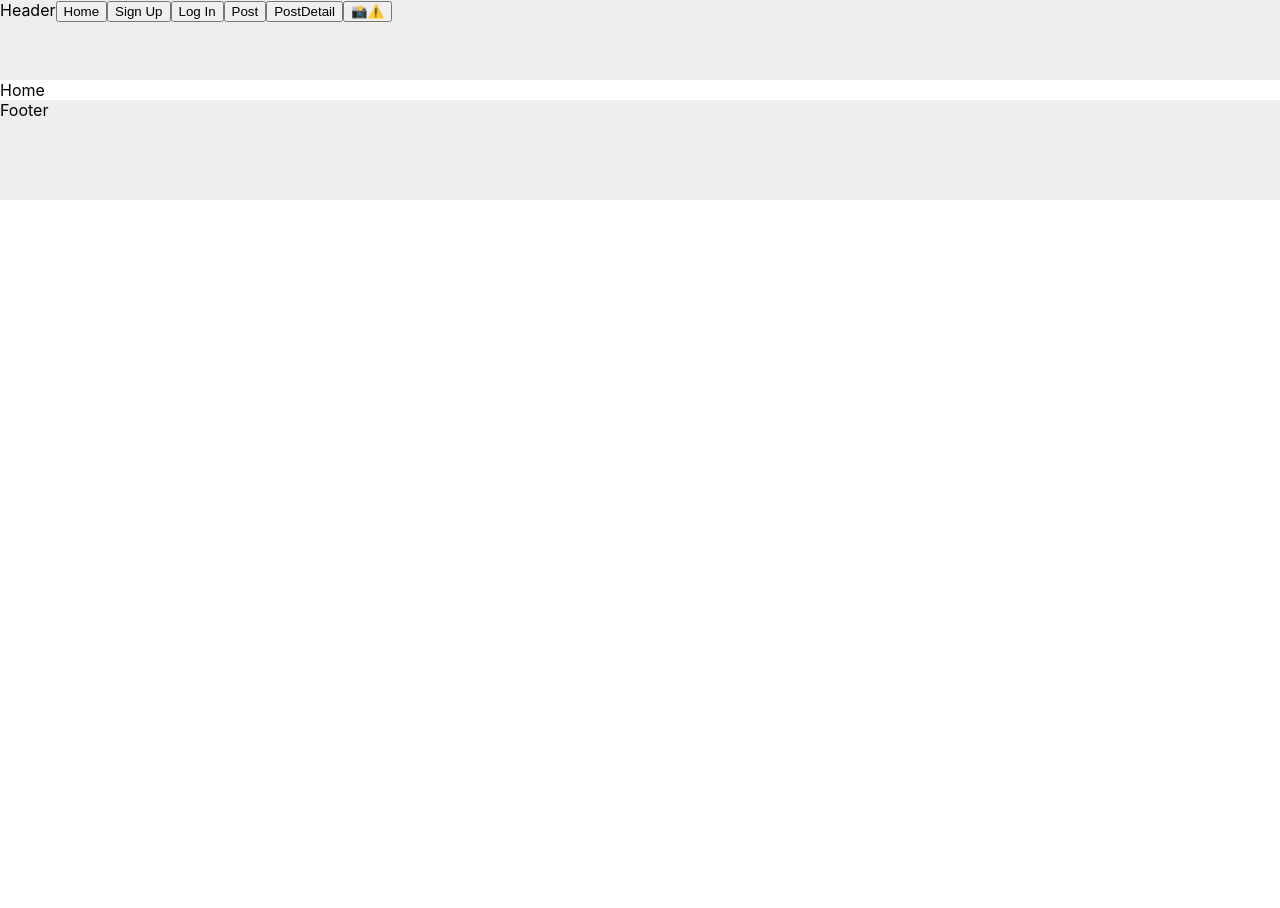
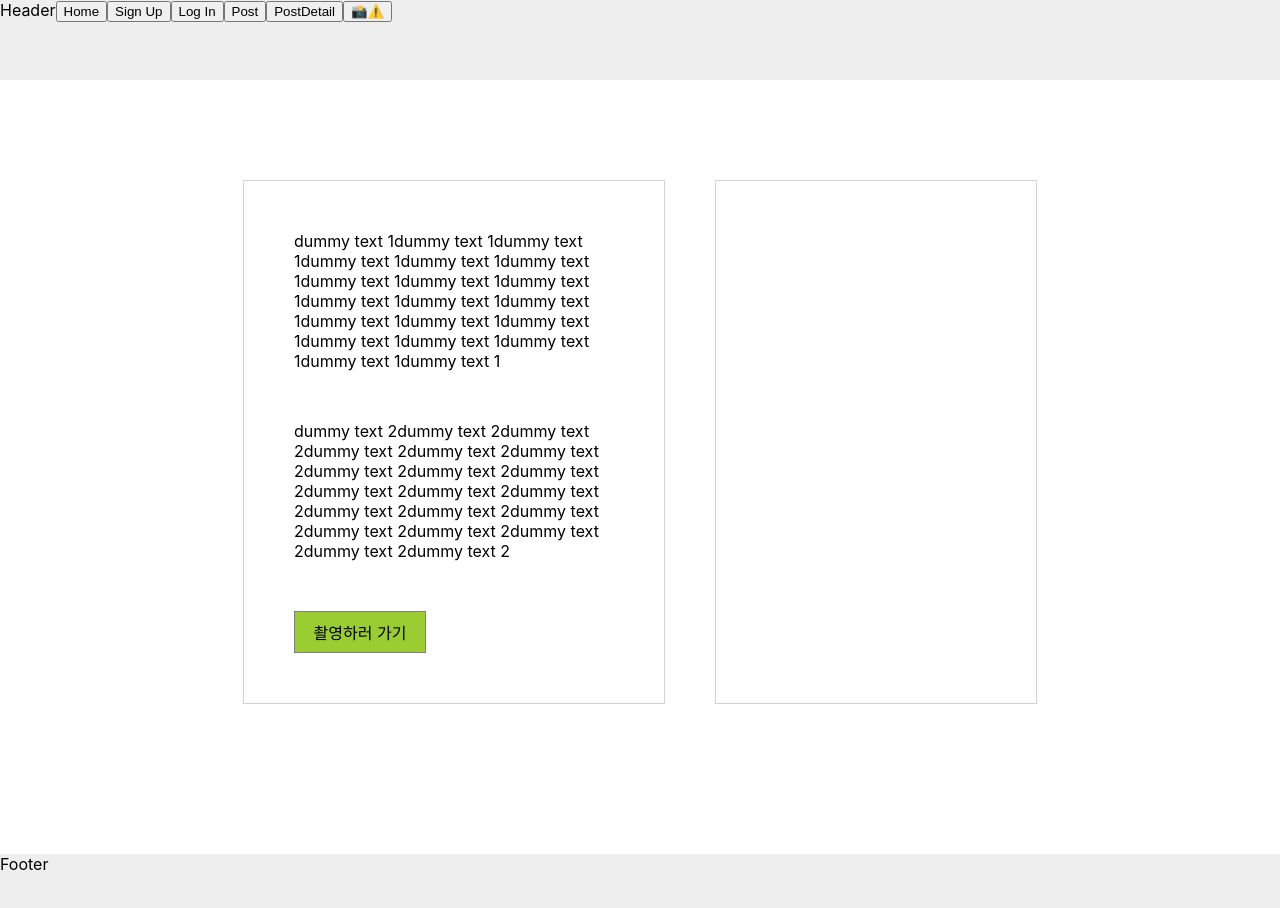
Before and after one commit to Moment-Film/Moment_Film_Frontend, a React (Create React App) app: page / in a window 1280 px wide. Shown: the top 908 px of the page. Before the commit the page ends 800 px from the top, so only its background shows below. Built offline with nearby package versions, Linux system fonts and the light colour scheme; no server answers.

Commit message:
[ feat ] Home 컴포넌트 임시 구현, 캠 페이지 navigate

```diff
--- /dev/null
+++ b/src/components/homePage/Home.jsx
@@ -0,0 +1,67 @@
+import React from 'react'
+import { useNavigate } from 'react-router-dom'
+import { styled } from 'styled-components'
+
+const Homepage = () => {
+
+  const navigate = useNavigate();
+
+  const camBtnClickHandler = () => {
+    navigate('/camera');
+  }
+  return (
+    <>
+      <ContentWrap>
+        <LeftContent>
+          <div>
+            dummy text 1dummy text 1dummy text 1dummy text 1dummy text 1dummy text 1dummy text 1dummy text 1dummy text 1dummy text 1dummy text 1dummy text 1dummy text 1dummy text 1dummy text 1dummy text 1dummy text 1dummy text 1dummy text 1dummy text 1
+          </div>
+          <div>
+            dummy text 2dummy text 2dummy text 2dummy text 2dummy text 2dummy text 2dummy text 2dummy text 2dummy text 2dummy text 2dummy text 2dummy text 2dummy text 2dummy text 2dummy text 2dummy text 2dummy text 2dummy text 2dummy text 2dummy text 2
+          </div>
+          <CamBtn onClick={camBtnClickHandler}>
+            촬영하러 가기
+          </CamBtn>
+        </LeftContent>
+        <RightImg src='' />
+      </ContentWrap>
+    </>
+  )
+}
+
+export default Homepage
+
+const ContentWrap = styled.div`
+  width: 100%;
+  display: flex;
+  justify-content: center;
+  margin: 100px 0 100px 0;
+  gap: 50px;
+`
+
+const LeftContent = styled.div`
+  width: 25%;
+  display: flex;
+  flex-direction: column;
+  border: 1px solid lightgray;
+  margin-bottom: 50px;
+  padding: 50px;
+  gap: 50px;
+`
+
+const RightImg = styled.div`
+  width: 25%;
+  border: 1px solid lightgray;
+  margin-bottom: 50px;
+`
+
+const CamBtn = styled.div`
+  width: 130px;
+  height: 40px;
+  border: 1px solid grey;
+  background-color: yellowgreen;
+  display: flex;
+  align-items: center;
+  justify-content: center;
+  cursor: pointer;
+`
--- a/src/pages/CameraPage.jsx
+++ b/src/pages/CameraPage.jsx
@@ -3,7 +3,7 @@ import Webcam from '../components/webCam/Webcam'
 function CameraPage() {
   return(
     <div style={{textAlign:"center"}}>
-       <h3>사진 촬영</h3>
+        <h3>사진 촬영</h3>
       <Webcam />
     </div>
   )
--- a/src/pages/HomePage.jsx
+++ b/src/pages/HomePage.jsx
@@ -1,8 +1,9 @@
 import React from 'react'
+import Homepage from '../components/homePage/Home'
 
 function Home() {
   return (
-    <div>Home</div>
+    <Homepage />
   )
 }
 
--- a/src/pages/SignUpPage.jsx
+++ b/src/pages/SignUpPage.jsx
@@ -98,7 +98,8 @@ function SignUpPage() {
 export default SignUpPage;
 
 const FormWrap = styled.div`
-  margin-top: 200px;
+  margin-top: 150px;
+  margin-bottom: 200px;
   width: 100%;
   display: flex;
   justify-content: center;
```
Also changed, not shown: src/components/homePage/homepage.jsx (deleted).
